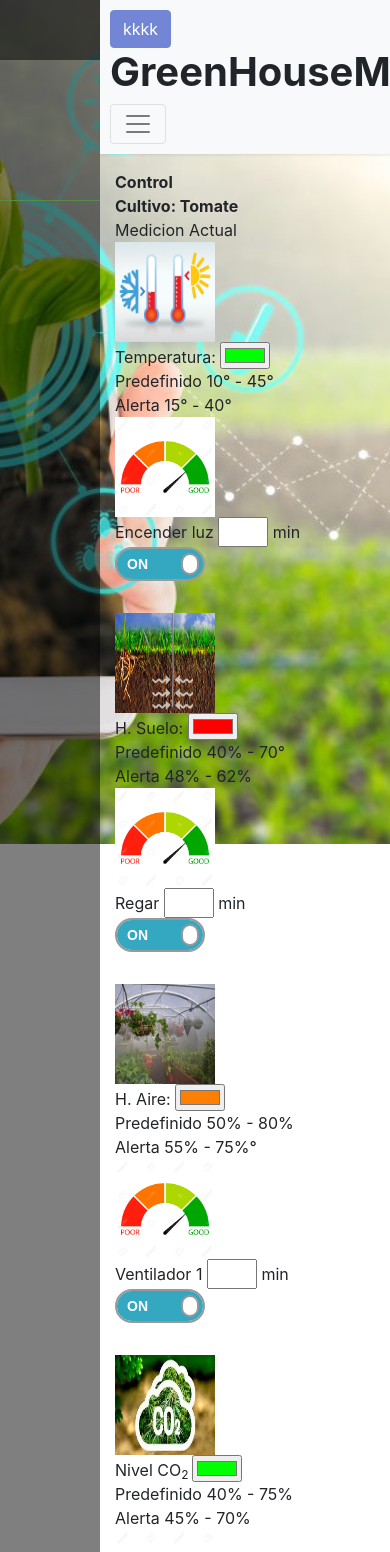
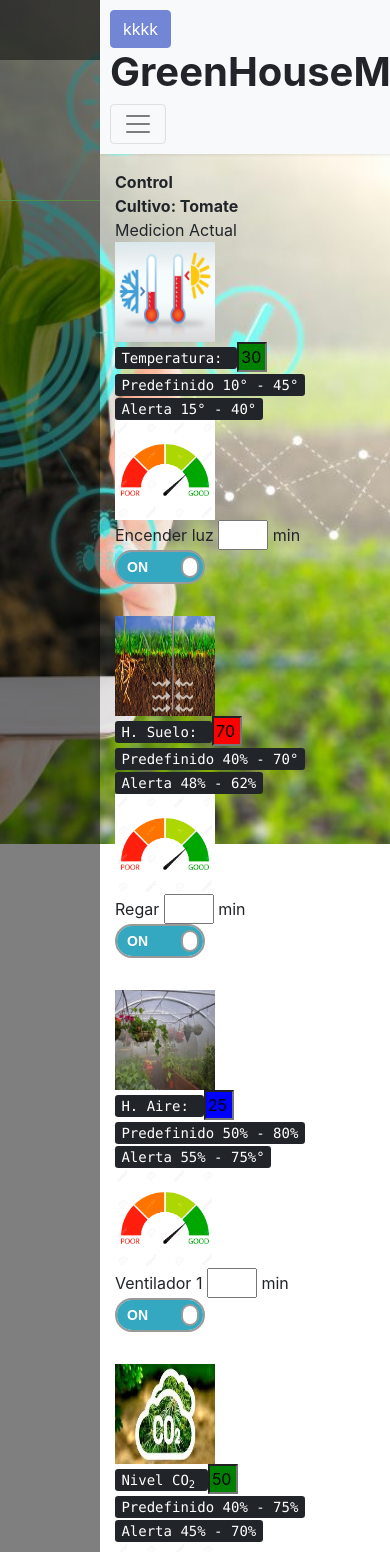
Before and after one commit to joosses/invernaderoMN, an Angular app: page /admin/control in a window 390 px wide. Shown: the top 1552 px of the page. Built offline with nearby package versions, Linux system fonts and the light colour scheme; no server answers.

Commit message:
cambios en la componente control codigo de Matías

```diff
--- a/src/app/login/administracion/control/control.component.html
+++ b/src/app/login/administracion/control/control.component.html
@@ -11,10 +11,10 @@
 
   <div class="row">
     <div class="col-md-2 col-md-offset-1"><img src="../../../../assets/temperatura.jpeg" height="100" width="100"></div>
-    <div class="col-md-2"><span>Temperatura: <input type="color" placeholder="30" value="#00ff00"> </span>  <br>
-        <span>Predefinido 10° - 45° </span>
+    <div class="col-md-2"><span><kbd> Temperatura: </kbd><input type="text" value="30" style="background-color: green; width: 30px;"> </span>  <br>
+        <span><kbd>Predefinido 10° - 45° </kbd></span>
         <br>
-        <span>Alerta 15° - 40° </span>
+        <span><kbd> Alerta 15° - 40° </kbd></span>
 
     </div>
     <div class="col-md-2"><img src="../../../../assets/cambiar.jpg" height="100" width="100"></div>
@@ -33,10 +33,10 @@
 <!-- segundo control-->
 <div class="row">
         <div class="col-md-2 col-md-offset-1"><img src="../../../../assets/humedad.jpeg" height="100" width="100"></div>
-        <div class="col-md-2"><span>H. Suelo: <input type="color" placeholder="30" value="#ff0000"> </span>  <br>
-            <span >Predefinido 40% - 70° </span>
+        <div class="col-md-2"><span><kbd>H. Suelo: </kbd> <input type="text" value="70" style="background-color: red; width: 30px;"> </span>  <br>
+            <span ><kbd> Predefinido 40% - 70° </kbd></span>
             <br>
-            <span>Alerta 48% - 62% </span>
+            <span><kbd> Alerta 48% - 62% </kbd> </span>
 
         </div>
         <div class="col-md-2"><img src="../../../../assets/cambiar.jpg" height="100" width="100"></div>
@@ -55,10 +55,10 @@
     <!--Tercer Control-->
     <div class="row">
             <div class="col-md-2 col-md-offset-1"><img src="../../../../assets/humedadAire.jpeg" height="100" width="100"></div>
-            <div class="col-md-2"><span>H. Aire: <input type="color" placeholder="30" value="#ff8000"> </span>  <br>
-                <span>Predefinido 50% - 80% </span>
+            <div class="col-md-2"><span><kbd> H. Aire: </kbd><input type="text" value="25" style="background-color: blue; width: 30px;"> </span>  <br>
+                <span><kbd> Predefinido 50% - 80% </kbd></span>
                 <br>
-                <span>Alerta 55% - 75%° </span>
+                <span><kbd> Alerta 55% - 75%° </kbd></span>
 
             </div>
             <div class="col-md-2"><img src="../../../../assets/cambiar.jpg" height="100" width="100"></div>
@@ -77,10 +77,10 @@
         <!--ultimo control-->
         <div class="row">
                 <div class="col-md-2 col-md-offset-1"><img src="../../../../assets/co2.jpeg" height="100" width="100"></div>
-                <div class="col-md-2"><span>Nivel CO<sub>2 </sub> <input type="color" placeholder="30" value="#00ff00"> </span>  <br>
-                    <span>Predefinido 40% - 75% </span>
+                <div class="col-md-2"><span><kbd> Nivel CO<sub>2 </sub> </kbd><input type="text" value="50" style="background-color: green; width: 30px;"> </span>  <br>
+                    <span><kbd> Predefinido 40% - 75% </kbd></span>
                     <br>
-                    <span>Alerta 45% - 70% </span>
+                    <span><kbd>Alerta 45% - 70% </kbd></span>
 
                 </div>
                 <div class="col-md-2"><img src="../../../../assets/cambiar.jpg" height="100" width="100"></div>
--- a/src/app/login/administracion/historico/historico.component.html
+++ b/src/app/login/administracion/historico/historico.component.html
@@ -4,108 +4,32 @@
   </div>
   <div class="row">
       <div class="col-sm-4"></div>
-      <div class="col-sm-6">  Medicion Actual</div>
+      <div class="col-sm-6">  Medicion Actualzfdfghnfcgrfaevc</div>
       <div class="col-sm-3"></div>
     </div>
 
+    <script>
+    var myPieChart = new Chart(ctx, {
+        type: 'pie',
+        data: data,
+        options: options
+    });
 
-    <div class="row">
-      <div class="col-md-2 col-md-offset-1"><img src="../../../../assets/temperatura.jpeg" height="100" width="100"></div>
-      <div class="col-md-2"><span>Temperatura: <input type="color" placeholder="30" value="#00ff00"> </span>  <br>
-          <span>Predefinido 10° - 45° </span>
-          <br>
-          <span>Alerta 15° - 40° </span>
+    var myDoughnutChart = new Chart(ctx, {
+    type: 'doughnut',
+    data: data,
+    options: options
+});
+data = {
+    datasets: [{
+        data: [10, 20, 30]
+    }],
 
-      </div>
-      <div class="col-md-2"><img src="../../../../assets/cambiar.jpg" height="100" width="100"></div>
-      <div class="col-md-3"><span>Encender luz <input type="number" style="width : 50px;"> min </span></div>
-      <div class="col-md-2"><!-- Material checked -->
-          <div class="onoffswitch">
-                  <input type="checkbox" name="onoffswitch" class="onoffswitch-checkbox" id="myonoffswitch" checked>
-                  <label class="onoffswitch-label" for="myonoffswitch">
-                      <span class="onoffswitch-inner"></span>
-                      <span class="onoffswitch-switch"></span>
-                  </label>
-              </div>
-  </div>
-  </div>
-  <br>
-  <!-- segundo control-->
-  <div class="row">
-          <div class="col-md-2 col-md-offset-1"><img src="../../../../assets/humedad.jpeg" height="100" width="100"></div>
-          <div class="col-md-2"><span>H. Suelo: <input type="color" placeholder="30" value="#ff0000"> </span>  <br>
-              <span >Predefinido 40% - 70° </span>
-              <br>
-              <span>Alerta 48% - 62% </span>
-
-          </div>
-          <div class="col-md-2"><img src="../../../../assets/cambiar.jpg" height="100" width="100"></div>
-          <div class="col-md-3"><span>Regar <input type="number" style="width : 50px;"> min </span></div>
-          <div class="col-md-2"><!-- Material checked -->
-              <div class="onoffswitch">
-                      <input type="checkbox" name="onoffswitch" class="onoffswitch-checkbox" id="myonoffswitch" checked>
-                      <label class="onoffswitch-label" for="myonoffswitch">
-                          <span class="onoffswitch-inner"></span>
-                          <span class="onoffswitch-switch"></span>
-                      </label>
-                  </div>
-      </div>
-      </div>
-      <br>
-      <!--Tercer Control-->
-      <div class="row">
-              <div class="col-md-2 col-md-offset-1"><img src="../../../../assets/humedadAire.jpeg" height="100" width="100"></div>
-              <div class="col-md-2"><span>H. Aire: <input type="color" placeholder="30" value="#ff8000"> </span>  <br>
-                  <span>Predefinido 50% - 80% </span>
-                  <br>
-                  <span>Alerta 55% - 75%° </span>
-
-              </div>
-              <div class="col-md-2"><img src="../../../../assets/cambiar.jpg" height="100" width="100"></div>
-              <div class="col-md-3"><span>Ventilador 1 <input type="number" style="width : 50px;"> min </span></div>
-              <div class="col-md-2"><!-- Material checked -->
-                  <div class="onoffswitch">
-                          <input type="checkbox" name="onoffswitch" class="onoffswitch-checkbox" id="myonoffswitch" checked>
-                          <label class="onoffswitch-label" for="myonoffswitch">
-                              <span class="onoffswitch-inner"></span>
-                              <span class="onoffswitch-switch"></span>
-                          </label>
-                      </div>
-          </div>
-          </div>
-          <br>
-          <!--ultimo control-->
-          <div class="row">
-                  <div class="col-md-2 col-md-offset-1"><img src="../../../../assets/co2.jpeg" height="100" width="100"></div>
-                  <div class="col-md-2"><span>Nivel CO<sub>2 </sub> <input type="color" placeholder="30" value="#00ff00"> </span>  <br>
-                      <span>Predefinido 40% - 75% </span>
-                      <br>
-                      <span>Alerta 45% - 70% </span>
-
-                  </div>
-                  <div class="col-md-2"><img src="../../../../assets/cambiar.jpg" height="100" width="100"></div>
-                  <div class="col-md-3"><span>Ventilador 2 <input type="number" style="width : 50px;"> min </span></div>
-                  <div class="col-md-2"><!-- Material checked -->
-                      <div class="onoffswitch">
-                              <input type="checkbox" name="onoffswitch" class="onoffswitch-checkbox" id="myonoffswitch" checked>
-                              <label class="onoffswitch-label" for="myonoffswitch">
-                                  <span class="onoffswitch-inner"></span>
-                                  <span class="onoffswitch-switch"></span>
-                              </label>
-                          </div>
-              </div>
-              </div>
-              <br>
-              <div class="container">
-                      <div class="row">
-                        <div class="col-sm">
-                          <span> <b>Mediciones: </b>  <input type="color" placeholder="30" value="#00ff00"> <b>  Nivel correcto</b></span>
-                        </div>
-                        <div class="col-sm">
-                              <input type="color" placeholder="30" value="#ff8000"><b>  Nivel al limite</b>
-                        </div>
-                        <div class="col-sm">
-                              <input type="color" placeholder="30" value="#ff0000"> <b>  Nivel critico fuera de rango</b>
-                        </div>
-                      </div>
-                    </div>
+    // These labels appear in the legend and in the tooltips when hovering different arcs
+    labels: [
+        'Red',
+        'Yellow',
+        'Blue'
+    ]
+};
+</script>
```
